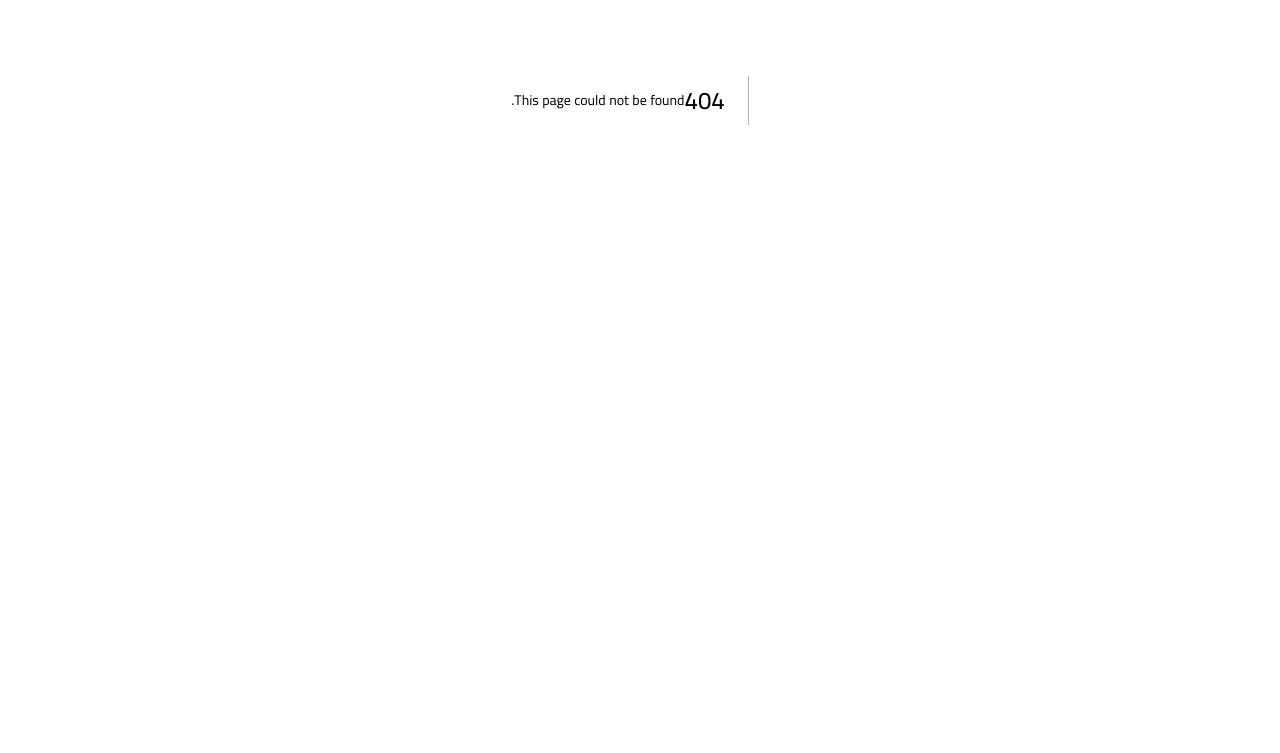
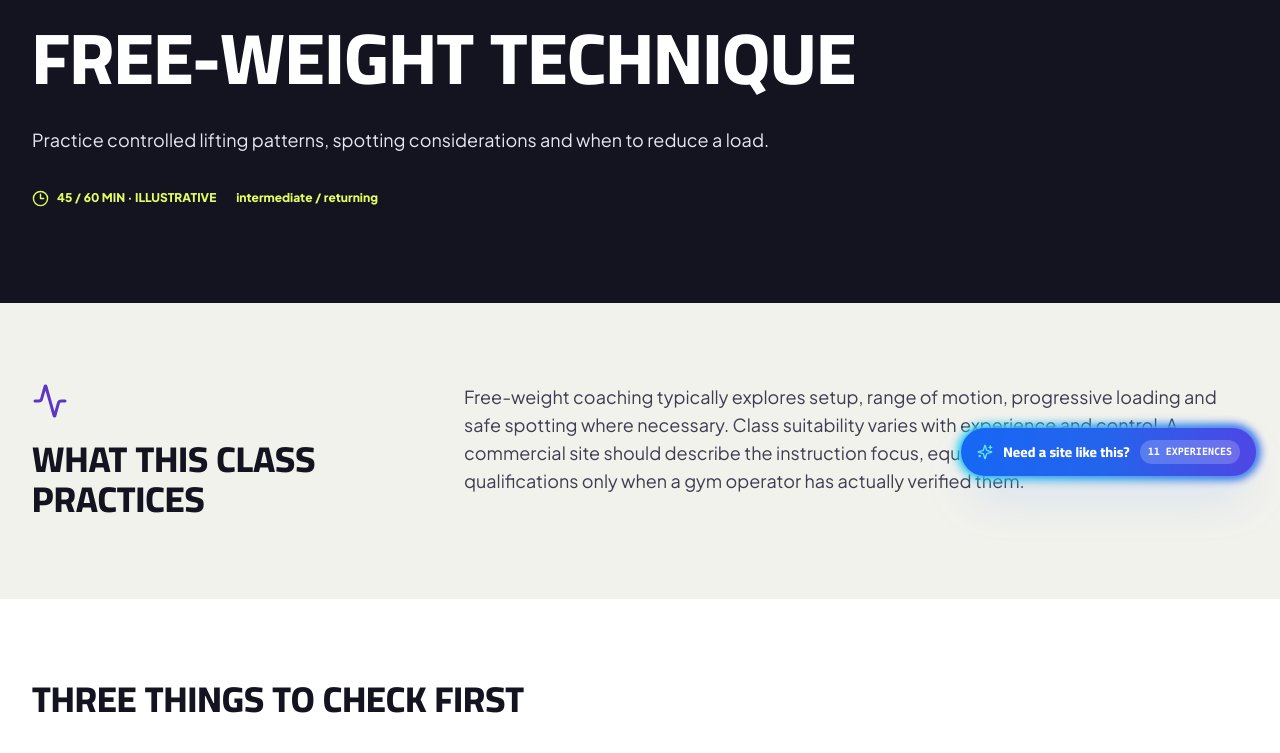
Before and after one commit to mykholy/mavvix_demos, a Next.js app: page /en/preview/fitness/classes/barbell-technique in a window 1280 px wide. Before the commit this address had no page. Shown: the part 300-1053 px from the top of the page. Before the commit the page ends 800 px from the top, so only its background shows below. Built offline with nearby package versions, Linux system fonts and the light colour scheme; a web font is replaced by a local one.

Commit message:
feat(fitness): authored program and journal route [slug]/page.tsx

```diff
--- /dev/null
+++ b/src/app/[locale]/preview/fitness/classes/[slug]/page.tsx
@@ -0,0 +1,19 @@
+import Link from 'next/link';
+import { notFound } from 'next/navigation';
+import type { Metadata } from 'next';
+import type { Locale } from '@/lib/i18n/config';
+import { PULSE,pulseClass,pulsePath } from '@/lib/verticals/fitness/data';
+import { ArrowUpRight,Clock3,ShieldCheck,Activity,Dumbbell,CheckCircle2 } from 'lucide-react';
+export function generateStaticParams(){return PULSE.services.map(s=>({slug:s.slug}));}
+export function generateMetadata({params:{locale,slug}}:{params:{locale:Locale;slug:string}}):Metadata{
+ const s=pulseClass(slug);return s?{title:s.title[locale]+' | Pulse District by Mavvix',description:s.summary[locale],robots:{index:false}}:{};
+}
+export default function PulseClassDetail({params:{locale,slug}}:{params:{locale:Locale;slug:string}}){
+ const s=pulseClass(slug);if(!s)notFound();const ar=locale==='ar';
+ return <div><section className="bg-[#141421] text-white"><div className="max-w-7xl px-5 sm:px-8 mx-auto py-14 sm:py-24"><nav className="text-xs text-[#D3D1E4]"><Link href={pulsePath(locale)}>{ar?'الرئيسية':'Home'}</Link> / <Link href={pulsePath(locale,'classes')}>{ar?'الحصص':'Classes'}</Link> / {s.title[locale]}</nav><p className="font-mono font-black text-[#E0FE61] text-xs tracking-widest mt-14">PULSE / PROGRAM FILE {String(s.rank).padStart(2,'0')}</p><h1 className="pulse-display text-5xl sm:text-7xl font-black mt-6 uppercase leading-tight">{s.title[locale]}</h1><p className="text-[#E7E5F1] text-lg max-w-3xl leading-9 mt-7">{s.summary[locale]}</p><div className="flex flex-wrap mt-8 gap-5 text-xs font-black text-[#E0FE61]"><span className="inline-flex gap-2 items-center"><Clock3 size={17}/>{s.durations.join(' / ')} MIN · {ar?'تقديري':'ILLUSTRATIVE'}</span><span>{s.levels.join(' / ')}</span></div></div></section>
+  <section className="max-w-7xl mx-auto px-5 sm:px-8 py-20 grid lg:grid-cols-[.5fr_1fr] gap-10"><div><Activity size={36} className="text-[#5B38C3]"/><h2 className="pulse-display text-4xl mt-5">{ar?'الهدف الفعلي من النشاط':'WHAT THIS CLASS PRACTICES'}</h2></div><p className="leading-[2.1] text-base sm:text-lg text-[#3E3C50]">{s.body[locale]}</p></section>
+  <section className="bg-white py-20"><div className="max-w-7xl mx-auto px-5 sm:px-8"><h2 className="pulse-display text-4xl">{ar?'قبل ما تختار: ثلاث نقاط مهمة':'THREE THINGS TO CHECK FIRST'}</h2><div className="grid md:grid-cols-3 gap-4 mt-9">{s.checklist[locale].map((q,i)=><div key={i} className="border-2 border-[#DAD8E3] bg-[#F4F3F8] p-7"><span className="text-[#5B38C3] text-xs font-mono font-bold">0{i+1}</span><CheckCircle2 size={28} className="text-[#5B38C3] mt-7"/><p className="mt-5 text-sm font-black leading-8">{q}</p></div>)}</div></div></section>
+  <section className="py-16 max-w-7xl mx-auto px-5 sm:px-8 grid md:grid-cols-[auto_1fr] gap-6"><ShieldCheck size={36} className="text-[#5B38C3]"/><div><h2 className="font-black text-xl">{ar?'المحتوى تعريفي مش تدريب فردي':'An informative class dossier, not a training prescription'}</h2><p className="mt-4 text-sm leading-9 max-w-4xl text-[#3E3C50]">{ar?'الجدول والتخصص والمعدات والمدة يجب تأكيدهم من مشغل النادي الحقيقي. لا يتم علاج إصابة أو تقديم تقييم صحي عبر هذه الصفحة.':'An actual club must confirm timetable, staff, equipment, price and eligibility. No clinical assessment, rehab service or personalized training advice is provided here.'}</p></div></section>
+  <section className="bg-[#E0FE61] py-16"><div className="max-w-7xl mx-auto px-5 sm:px-8 flex flex-wrap gap-8 justify-between items-center"><h2 className="pulse-display text-3xl sm:text-4xl">{ar?'ابدأ باستفسار منظم':'PREPARE A CLEAR CLASS ENQUIRY.'}</h2><Link href={pulsePath(locale,'trial')+'?class='+s.slug} className="bg-[#141421] text-[#E0FE61] px-8 py-5 inline-flex gap-3 text-sm font-black">{ar?'اختار الحصة':'START A REQUEST'}<ArrowUpRight size={18}/></Link></div></section>
+ </div>;
+}
```
